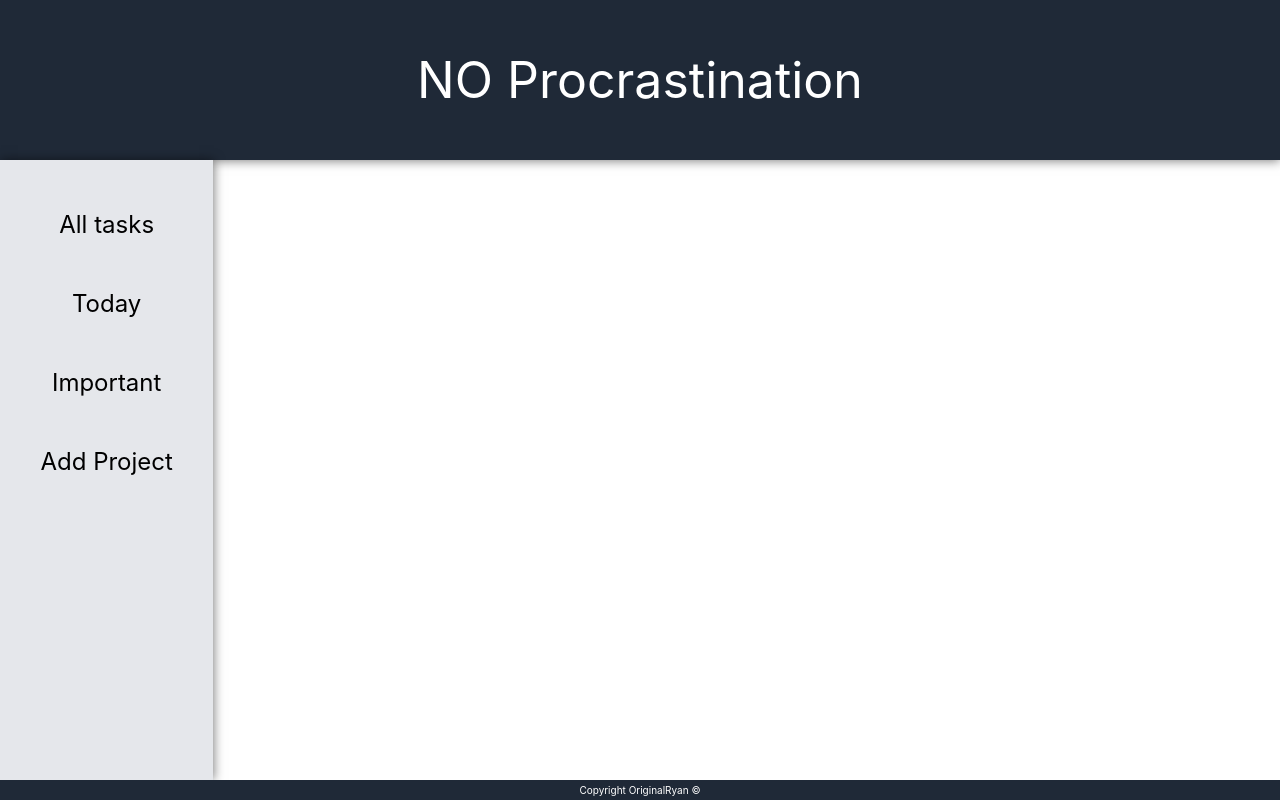
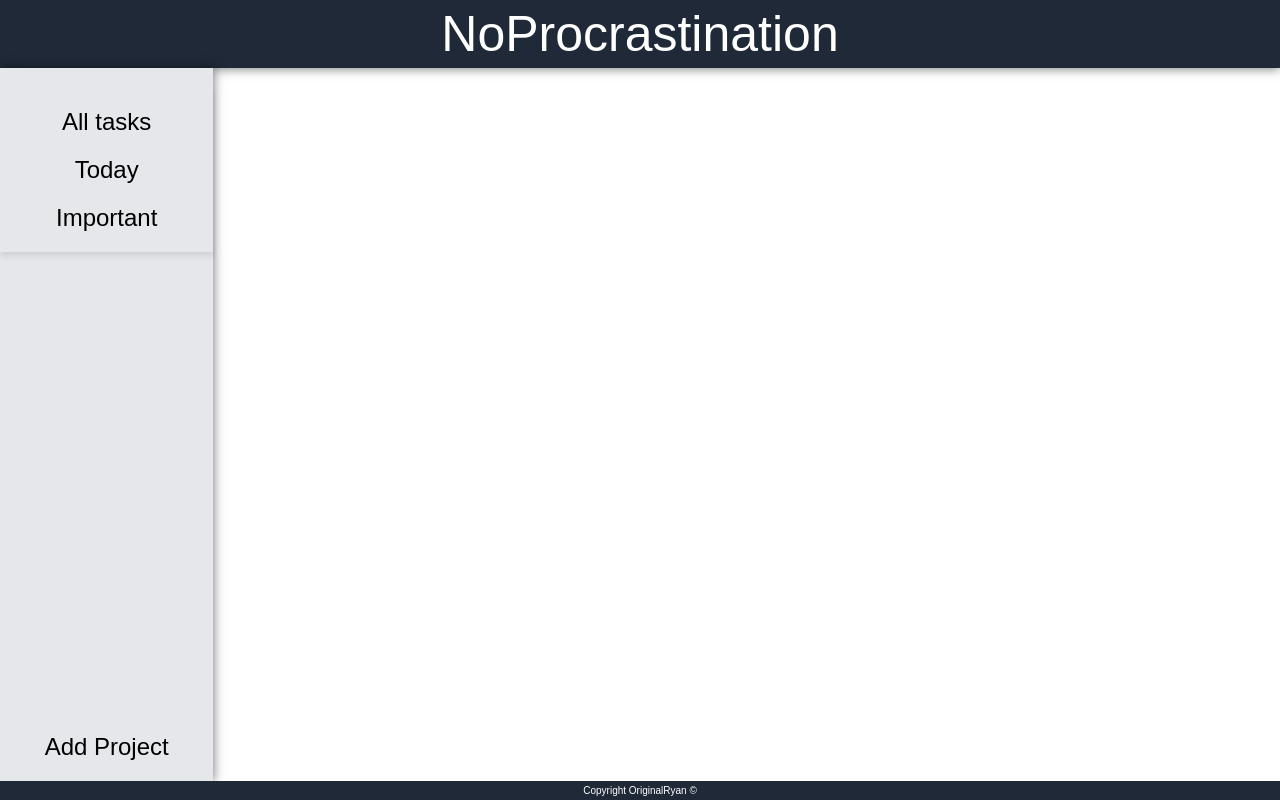
Before and after one commit to rlrx/todolist, a website built with webpack: page dist/index.html in a window 1280 px wide. Built offline with Linux system fonts and the light colour scheme.

Commit message:
Minor CSS fixes

```diff
--- a/src/loadDisplay.js
+++ b/src/loadDisplay.js
@@ -8,7 +8,7 @@ export function initialDisplay() {
     header.classList.add('header');
     const headerTitle = document.createElement('div');
     headerTitle.classList.add('headerTitle');
-    headerTitle.textContent = 'NO Procrastination';
+    headerTitle.textContent = 'NoProcrastination';
     header.appendChild(headerTitle);
 
     // page content
--- a/src/style.css
+++ b/src/style.css
@@ -1,6 +1,14 @@
+@font-face {
+    font-family: 'CustomFont'; /* Choose a name for your font family */
+    src: url('/Users/ryan/repos/todolist/src/Alata-Regular.ttf') format('truetype');
+    /* Add additional src lines for other font formats if necessary */
+    font-weight: normal;
+    font-style: normal;
+  }
+
 * {
     box-sizing: border-box;
-    font-family: Inter, Helvetica Neue, Helvetica, Arial, sans-serif;
+    font-family: 'Alata', sans-serif;
     margin: 0;
 }
 
@@ -17,7 +25,8 @@
     justify-content: center;
     background-color: #1F2937;
     font-size: 50px;
-    padding: 50px;
+    font-weight: 500;
+    padding: 5px;
     box-shadow: 0px 1px 10px rgba(0, 0, 0, 0.5); /* Adding a shadow to the right side */
 }
 
@@ -36,7 +45,10 @@
     grid-column: 1 / 2;
     display: flex;
     flex-direction: column;
+    justify-content: space-between;
     background-color: #E5E7EB;
+    padding-top: 20px;
+    padding-bottom: 20px;
     box-shadow: 1px 0px 10px rgba(0, 0, 0, 0.5); /* Adding a shadow to the right side */
 }
 
@@ -45,15 +57,16 @@
     flex-direction: column;
     align-items: center;
     justify-content: center;
-    padding-top: 50px;
-    padding-bottom: 50px;
-    gap: 50px;
+    gap: 20px;
+    padding: 20px;
+    box-shadow: 0px 4px 6px rgba(0, 0, 0, 0.1);
 }
 
 .sidebarButton {
-    font-family: Inter;
+    font-family: 'Alata', sans-serif;
     text-align: center;
     font-size: 1.5em;
+    font-weight: 500;
     color: black;
 }
 
```
Also changed, not shown: dist/a90e0970a7aca7d36f95.ttf (added), dist/main.js, src/Alata-Regular.ttf (added).
